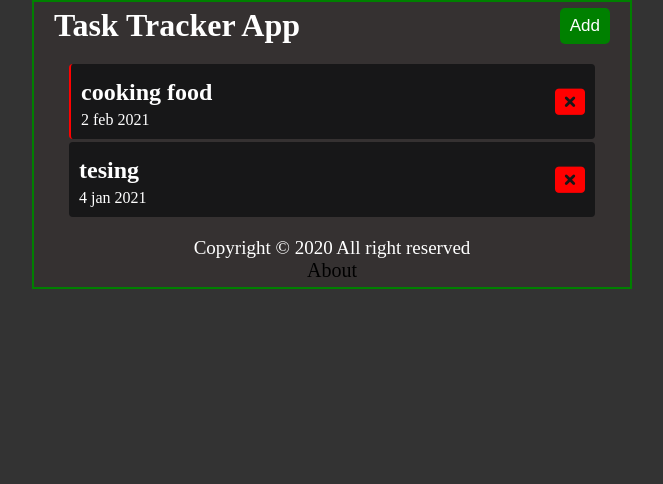
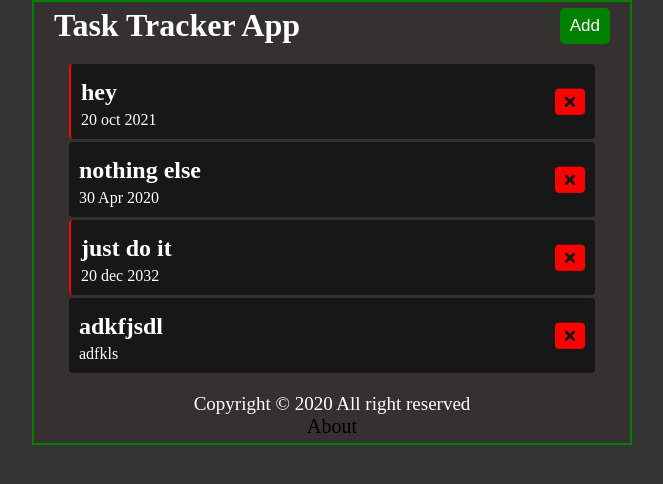
Before and after one commit to ahmedabukar01/Task-tracker-Practice, a React (Create React App) app: page / in a window 1280 px wide. Shown: the top 484 px of the page, without its empty margins (308-971 px from the left). Built offline with nearby package versions, Linux system fonts and the light colour scheme; data requests are answered from the project's data file.

Commit message:
last commits

```diff
--- a/src/App.js
+++ b/src/App.js
@@ -40,11 +40,12 @@ function App() {
     const data = await res.json();
     return data
   }
+  const getSomething = async()=>{
+    const getTasks = await fetchData();
+    setTasks(getTasks);
+  }
+
   useEffect(()=>{
-    const getSomething = async()=>{
-      const getTasks = await fetchData();
-      setTasks(getTasks);
-    }
     getSomething();
   },[])
   return (
@@ -53,13 +54,13 @@ function App() {
      <Header setShowTask={setShowTask} showTask={showTask}/>
      <Route path="/" exact render={(props)=>(
        <>
-        {showTask && <AddTask tasks={tasks} setTasks={setTasks}/>}
+        {showTask && <AddTask getSomething={getSomething} tasks={tasks} setTasks={setTasks}/>}
         {tasks.length >0 ? <Tasks tasks={tasks} toggleReminder={toggleReminder}
         deleteTask={deleteTask}/>: (<p className="no-tasks">Sorry no Tasks to show</p>)}
+        <Footer />
        </>
      )}/>
      <Route path="/About" component={About}/>
-     <Footer />
     </div>
     </Router>
   );
--- a/src/components/About.js
+++ b/src/components/About.js
@@ -1,10 +1,11 @@
 import React from 'react'
+import {Link} from 'react-router-dom'
 
 const About = () => {
     return (
         <div>
             <p>Vertion 0.0.0.1</p>
-            <a href="/">Go back</a>
+            <Link to="/">Go back</Link>
         </div>
     )
 }
--- a/src/components/AddTask.js
+++ b/src/components/AddTask.js
@@ -1,6 +1,6 @@
 import React from 'react'
 import {useState} from 'react'
-const AddTask = ({setTasks,tasks}) => {
+const AddTask = ({setTasks,tasks,getSomething}) => {
    const [text,setText] = useState('')
    const [day,setDay] = useState('')
    const [reminder,setReminder] = useState(false)
@@ -9,8 +9,9 @@ const AddTask = ({setTasks,tasks}) => {
        e.preventDefault();
        if(text.length > 0){
         const task = {text,day,reminder}
-        setTasks([...tasks,task])
+        // setTasks([...tasks,task])
         postData(task);
+        getSomething()
 
         setText('')
         setDay('')
--- a/src/components/Footer.js
+++ b/src/components/Footer.js
@@ -1,10 +1,11 @@
 import React from 'react'
+import {Link} from 'react-router-dom'
 
 const Footer = () => {
     return (
         <footer>
             <p>Copyright &copy; 2020 All right reserved</p>
-            <a href="/About">About</a>
+            <Link to="/About">About</Link>
         </footer>
     )
 }
--- a/src/components/Header.js
+++ b/src/components/Header.js
@@ -1,13 +1,16 @@
 import Buttons from './Buttons'
+import {useLocation} from 'react-router-dom'
 
 const Header = ({setShowTask,showTask})=>{
+    const location = useLocation();
+
     const testing = ()=>{
         setShowTask(!showTask)
     }
     return(
         <header className="header">
             <h1>Task Tracker App</h1>
-            <Buttons onClick={testing} text={showTask? 'Close':'Add'} color={showTask? 'red': 'green'}/>
+            {location.pathname === '/' && <Buttons onClick={testing} text={showTask? 'Close':'Add'} color={showTask? 'red': 'green'}/>}
         </header>
     )
 }
--- a/src/db.json
+++ b/src/db.json
@@ -1,16 +1,28 @@
 {
   "tasks": [
     {
-      "id": 1,
-      "text": "cooking food",
+      "text": "hey",
+      "day": "20 oct 2021",
       "reminder": true,
-      "day": "2 feb 2021"
+      "id": 6
     },
     {
-      "text": "tesing",
-      "day": "4 jan 2021",
+      "text": "nothing else",
+      "day": "30 Apr 2020",
       "reminder": false,
-      "id": 5
+      "id": 9
+    },
+    {
+      "text": "just do it",
+      "day": "20 dec 2032",
+      "reminder": "on",
+      "id": 10
+    },
+    {
+      "text": "adkfjsdl",
+      "day": "adfkls",
+      "reminder": false,
+      "id": 12
     }
   ]
 }
```
